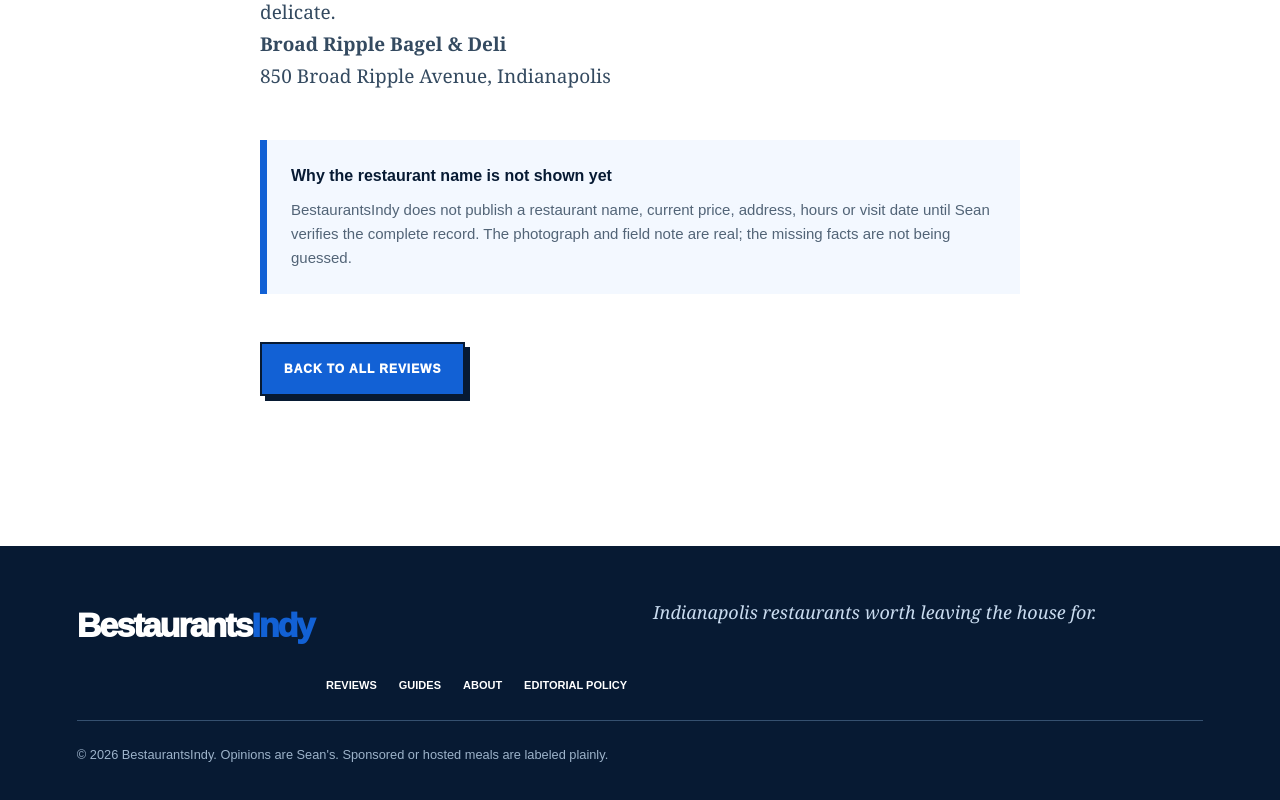
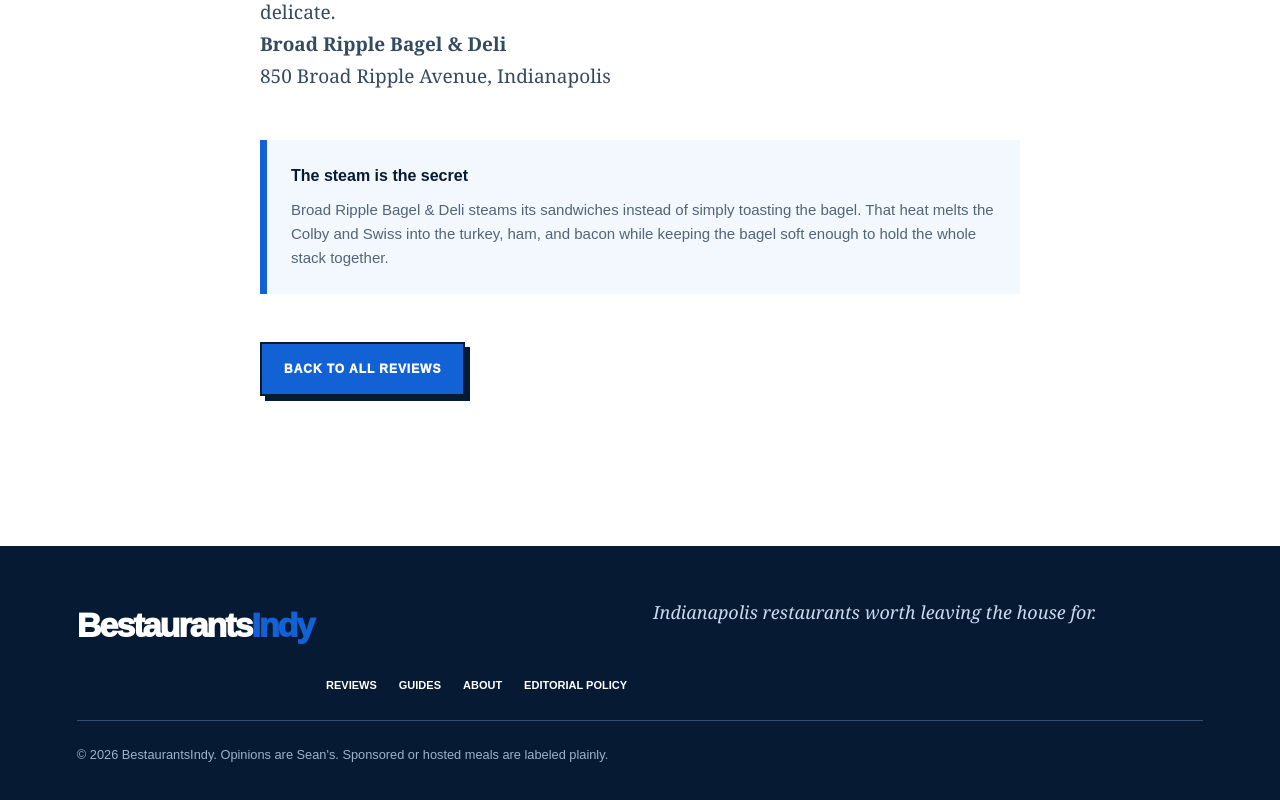
Before and after one commit to mattpom/bestaurantsindy, a Next.js app: page /reviews/bagel-field-note in a window 1280 px wide. Shown: the part 2503-3303 px from the top of the page. Built offline with nearby package versions, Linux system fonts and the light colour scheme.

Commit message:
Replace verification disclaimer with steamed sandwich note

```diff
--- a/app/reviews/bagel-field-note/page.tsx
+++ b/app/reviews/bagel-field-note/page.tsx
@@ -12,6 +12,8 @@
       category="BROAD RIPPLE · FIELD NOTE"
       verdict="SEAN'S VERDICT: ORDER THE TONYA HARDING"
       image="/bagel-clean.png"
+      noteTitle="The steam is the secret"
+      note="Broad Ripple Bagel & Deli steams its sandwiches instead of simply toasting the bagel. That heat melts the Colby and Swiss into the turkey, ham, and bacon while keeping the bagel soft enough to hold the whole stack together."
     >
       <p className="leadArticle">
         Walk into Broad Ripple Bagel & Deli thinking about lox and cream cheese, and the Tonya Harding can knock that plan sideways. Turkey, ham, bacon, Colby, and Swiss arrive stacked on a plain bagel, then the whole thing is steamed until the cheese melts into the meat and the bagel turns warm and yielding.
```
